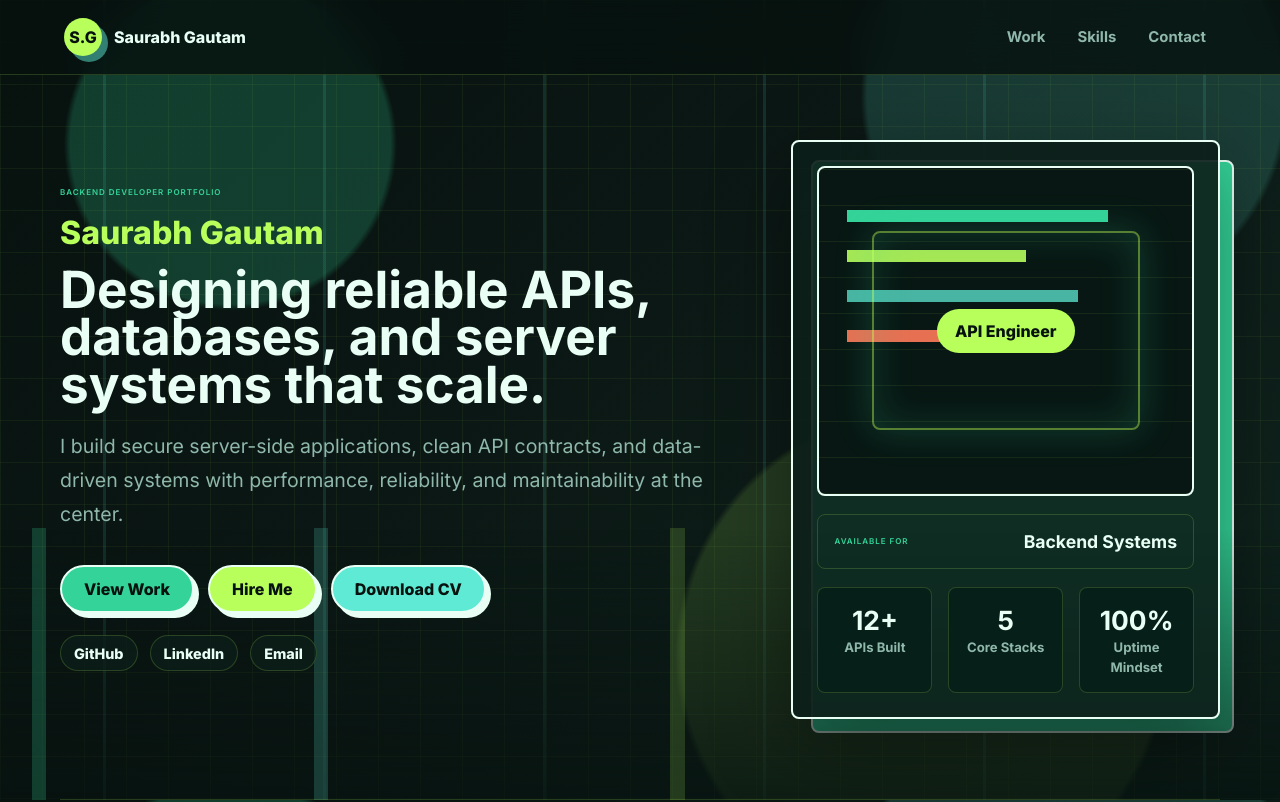
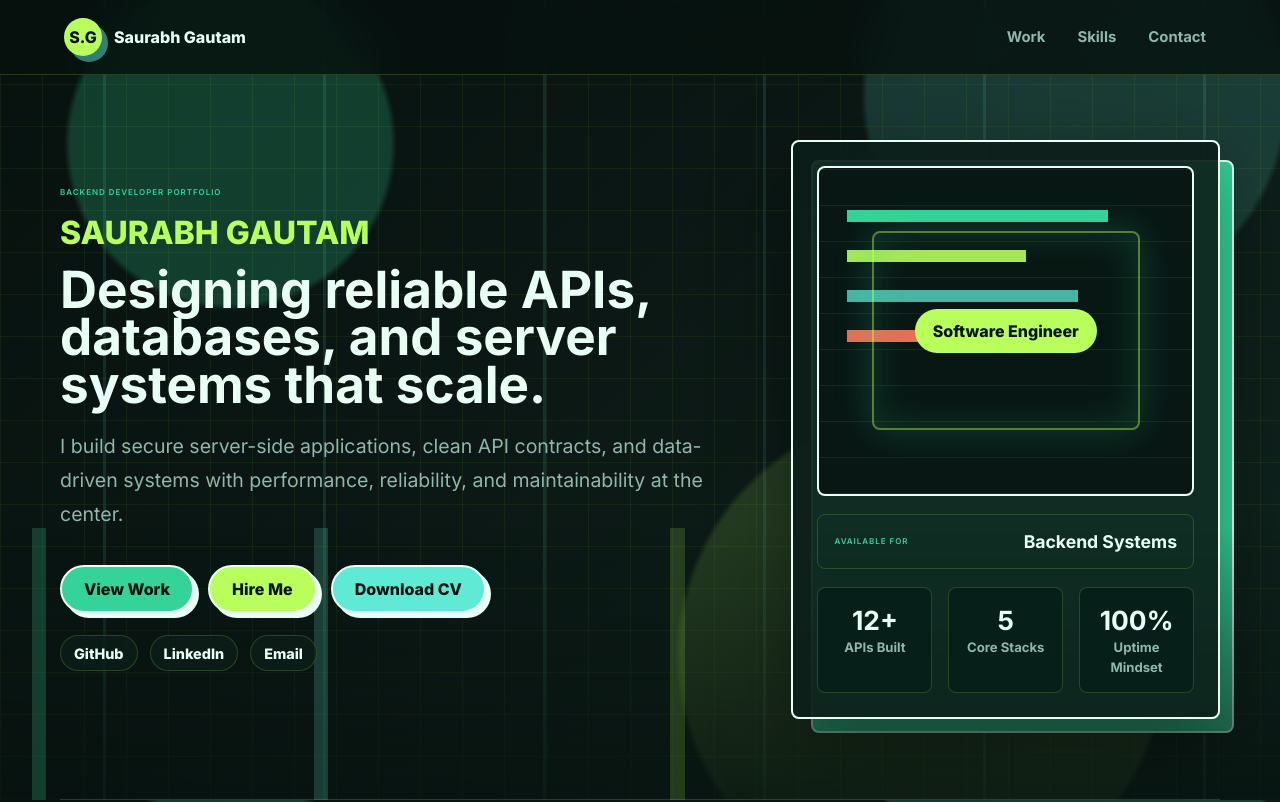
Before and after one commit to gautamsaurabh2710/My_Portfolio, a plain HTML site: page index.html in a window 1280 px wide. Shown: the top 802 px of the page. Drawn offline with Linux system fonts and the light colour scheme.

Commit message:
update HTML

```diff
--- a/index.html
+++ b/index.html
@@ -26,7 +26,7 @@
     <section class="hero" id="home">
       <div class="hero-copy">
         <p class="eyebrow">Backend Developer Portfolio</p>
-        <p class="name-line">Saurabh Gautam</p>
+        <p class="name-line">SAURABH GAUTAM</p>
         <h1>Designing reliable APIs, databases, and server systems that scale.</h1>
         <p class="intro">
           I build secure server-side applications, clean API contracts, and data-driven systems
@@ -47,7 +47,7 @@
       <div class="profile-panel" aria-label="Portfolio profile summary">
         <div class="portrait">
           <div class="portrait-ring"></div>
-          <span>API Engineer</span>
+          <span>Software Engineer</span>
         </div>
         <div class="profile-card">
           <p class="label">Available For</p>
```
